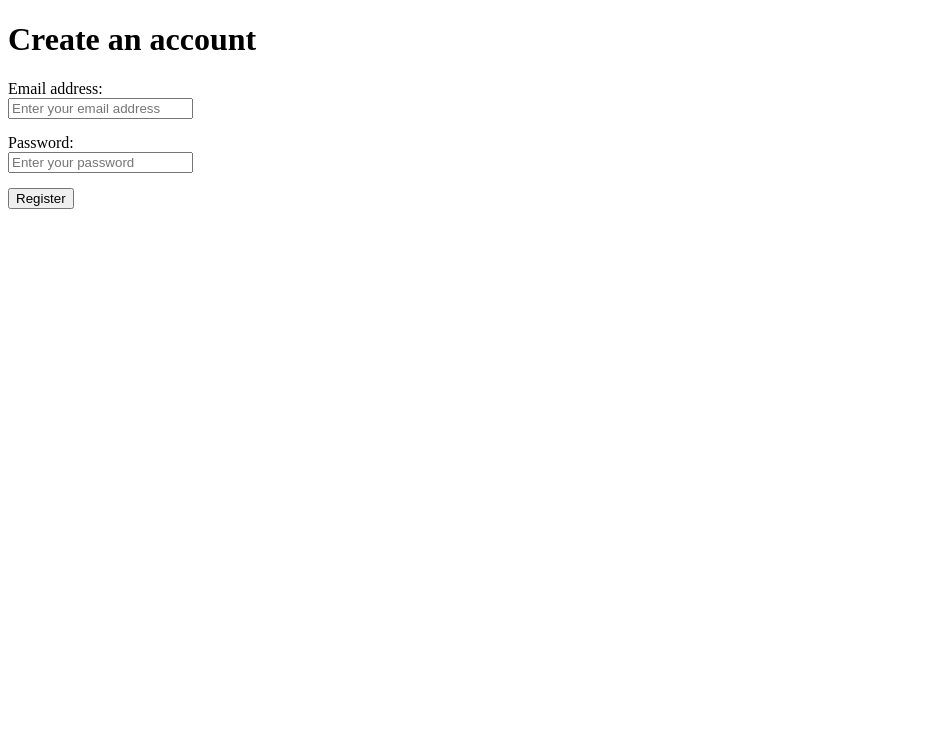
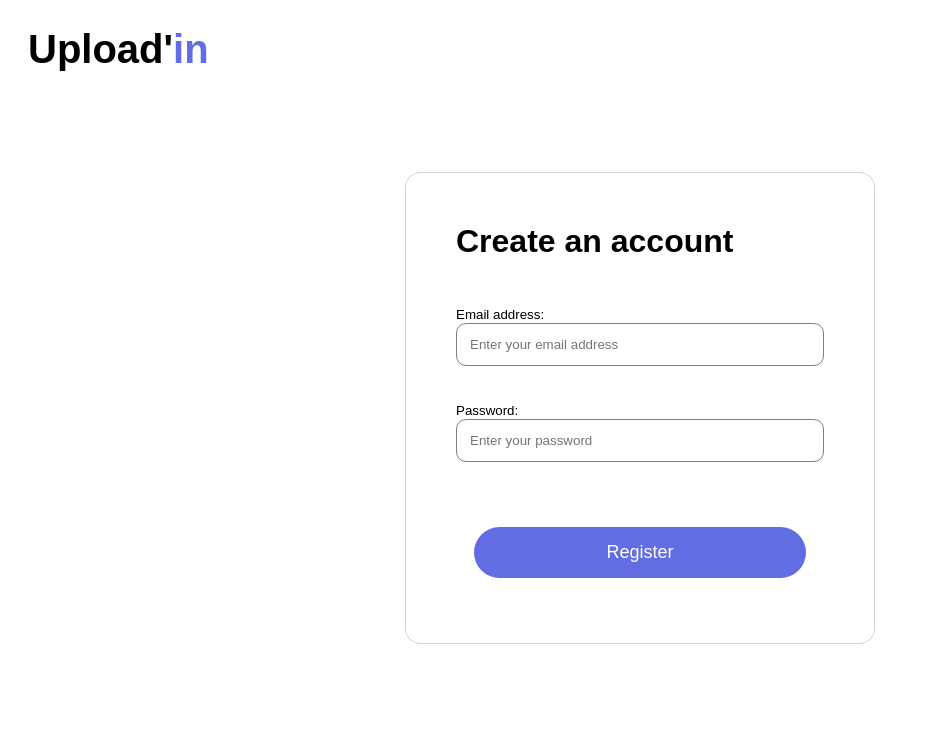
Before and after one commit to GustaveHerve/upload-in, a PHP site: page /register.php in a window 1280 px wide. Shown: the top 743 px of the page, without its empty margins (0-930 px from the left). Run offline with PHP 8.4, Linux system fonts and the light colour scheme.

Commit message:
added css for forms, reorganized code

```diff
--- a/register.php
+++ b/register.php
@@ -4,14 +4,7 @@
     <meta charset="UTF-8">
     <meta name="viewport" content="width=device-width, initial-scale=1.0">
     <title>Create an account</title>
-    <style>
-        #passwdErr, #emailErr {
-            color: red;
-        }
-        div {
-            margin-bottom: 15px;
-        }
-    </style>
+    <link rel="stylesheet" href="styles/form.css">
 </head>
 <body>
 <?php
@@ -43,6 +36,10 @@
 ?>
 
     <script src="scripts/register_validation.js"></script>
+    <header>
+        <h1><a href=index.html>Upload'<span style="color: rgb(98, 109, 227);">in</span></a></h1>
+    </header>
+    <div class="formbox">
         <h1>Create an account</h1>
         <form id="registerForm" action="register.php" method="post">
             <div>
@@ -55,7 +52,10 @@
                 <input type="password" id="passwd" name="passwd" placeholder="Enter your password">
                 <span id="passwdErr"></span><br>
             </div>
+            <div class="buttons">
                 <button type="button" onclick="validateInput()">Register</button>
+            </div>
         </form>
+    </div>
 </body>
 </html>
--- a/scripts/register_validation.js
+++ b/scripts/register_validation.js
@@ -7,6 +7,7 @@ function validateInput()
     {
         isValid = false;
         displayErr("emailErr", "Please enter your email address");
+        document.getElementById("email").style.borderColor = "red";
     }
     else
         clearErr("emailErr");
@@ -14,6 +15,7 @@ function validateInput()
     {
         isValid = false;
         displayErr("passwdErr", "Please enter your password");
+        document.getElementById("passwd").style.borderColor = "red";
     }
     else
         clearErr("passwdErr");
--- /dev/null
+++ b/styles/form.css
@@ -0,0 +1,73 @@
+#passwdErr, #emailErr {
+    color: red;
+}
+
+* {
+    font-family: Arial, Helvetica, sans-serif;
+}
+
+header h1 {
+    margin-left: 20px;
+    font-size: 40px;
+}
+
+header h1 a {
+    text-decoration: none;
+    color: black;
+}
+
+div {
+    margin-bottom: 15px;
+}
+
+div.formbox {
+    padding: 50px;
+    box-sizing: border-box;
+    border: 1px solid lightgray;
+    border-radius: 15px;
+    /*
+    display: inline-flex;
+    flex-direction: column;
+    justify-content: center;
+    align-items: center;
+    margin-left: auto;
+    margin-right: auto;
+    */
+    display: block;
+    margin: 100px auto;
+    width: 470px;
+}
+
+div.formbox h1 {
+    margin: 0;
+    margin-bottom: 45px;
+}
+
+label {
+    font-size: smaller;
+}
+
+div.formbox input {
+    margin-bottom: 20px;
+    padding: 13px;
+    box-sizing: border-box;
+    width: 100%;
+    border: 1px solid grey;
+    border-radius: 10px;
+}
+
+div.buttons {
+    margin-top: 45px;
+    text-align: center;
+}
+
+div.formbox form button {
+    box-sizing: border-box;
+    border: 0px;
+    border-radius: 150px;
+    font-size: large;
+    color: white;
+    background-color:rgb(98, 109, 227);
+    padding: 15px;
+    width: 90%;
+}
--- a/styles/index.css
+++ b/styles/index.css
@@ -14,6 +14,7 @@ h1 {
     font-weight: 900;
     text-align: left;
     flex-basis: 500px;
+    height: 250px;
 }
 
 span.catchphrase {
```
Also changed, not shown: index.html (+7 -50 lines), login.php (+8 -8 lines), scripts/typeEffect.js (added, +50 -0 lines). Lines whose indentation alone changed are shown as unchanged.
